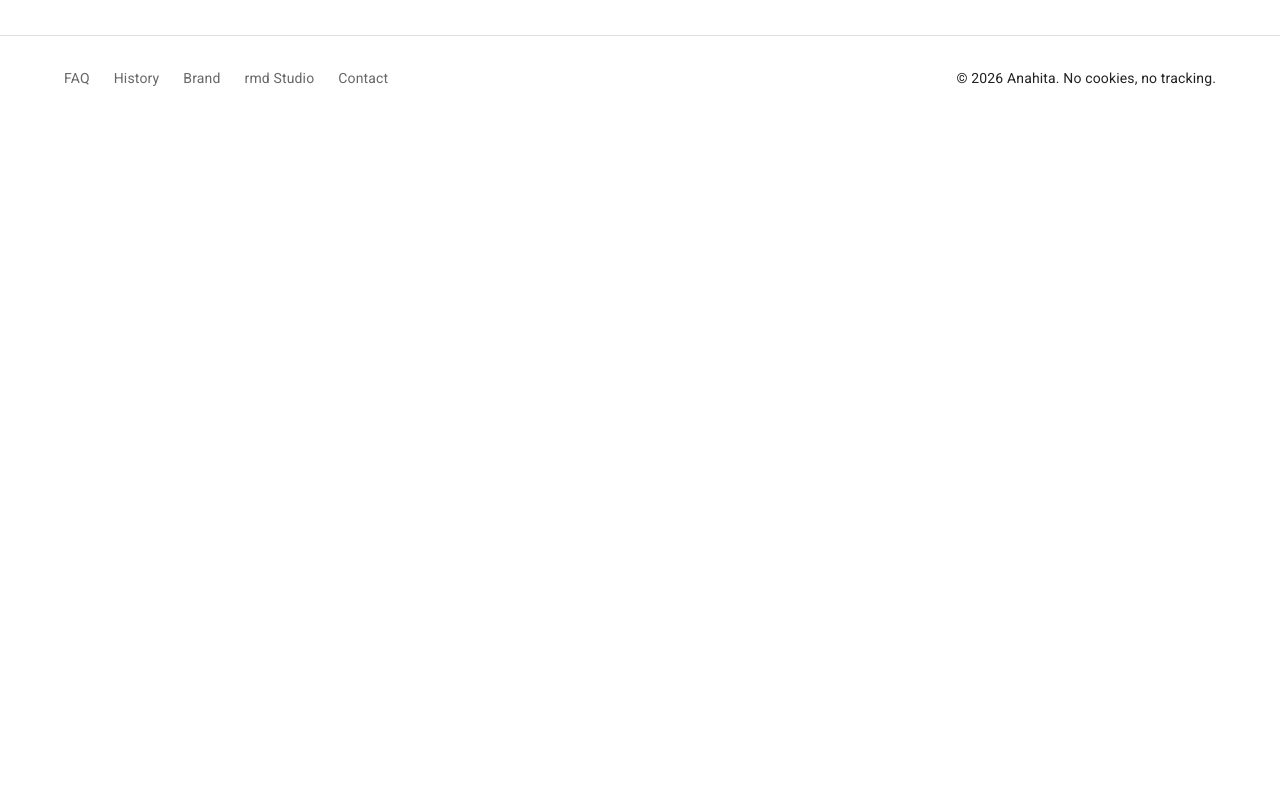
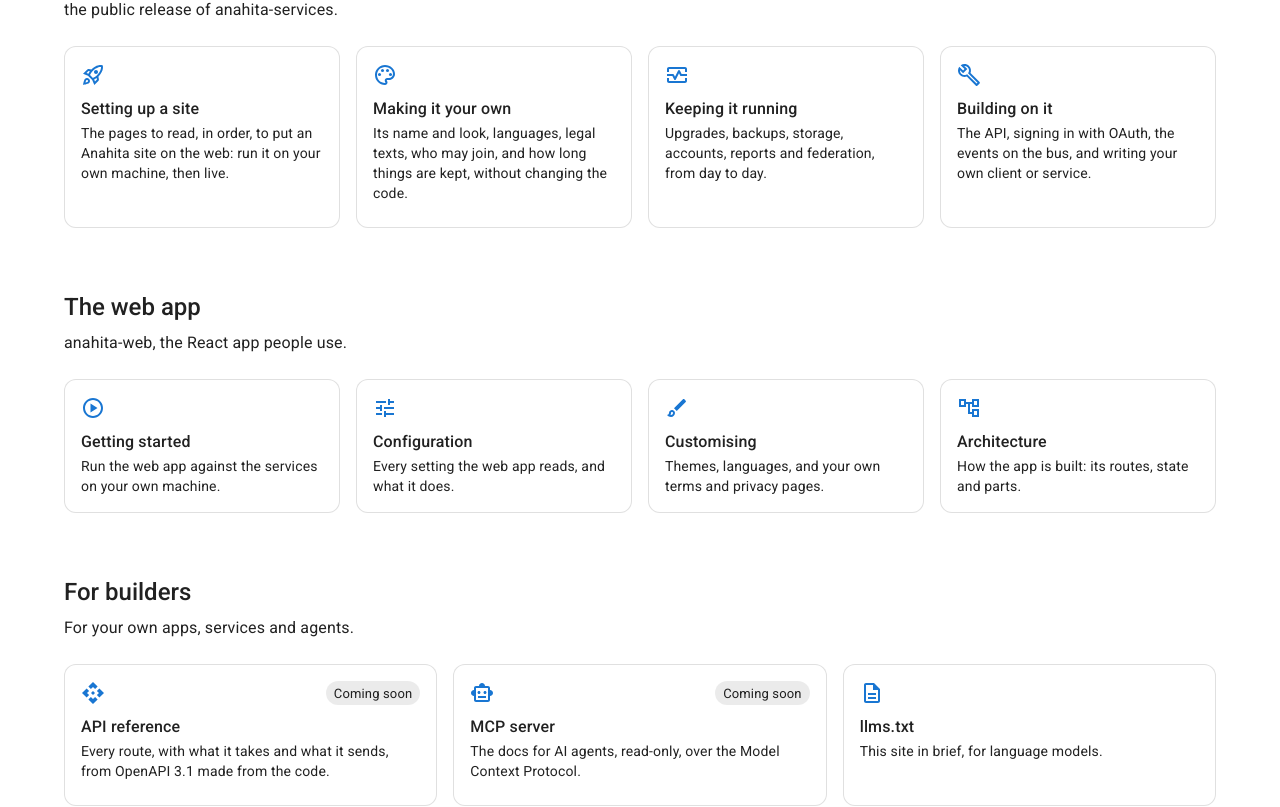
Before and after one commit to anahitasocial/anahita.io, a Next.js app: page /docs in a window 1280 px wide. Before the commit this address had no page. Shown: the part 419-1226 px from the top of the page. Before the commit the page ends 800 px from the top, so only its background shows below. Built offline with nearby package versions, Linux system fonts and the light colour scheme; what @mui/material-nextjs would draw is missing.

Commit message:
website - the Docs page and llms.txt (roadmap row 91, part 4)
- added: /docs/, linking each part of the docs where it lives; anahita-services' links open when it is public
- added: llms.txt

```diff
--- /dev/null
+++ b/src/app/docs/page.jsx
@@ -0,0 +1,47 @@
+import Grid from '@mui/material/Grid';
+import Icon from '../../components/Icon';
+import LinkCard from '../../components/LinkCard';
+import PageHeader from '../../components/PageHeader';
+import Section from '../../components/Section';
+import { builders, waysIn, webApp } from '../../data/docs';
+
+export const metadata = {
+  title: 'Docs',
+  description: 'How to set up, run, change and build on Anahita.',
+};
+
+function Cards({ items, md = 3, quiet }) {
+  return (
+    <Grid container spacing={2}>
+      {items.map(({ icon, title, text, href }) => (
+        <Grid key={title} size={{ xs: 12, sm: 6, md }}>
+          <LinkCard icon={<Icon name={icon} />} title={title} text={text} href={href} quiet={quiet} />
+        </Grid>
+      ))}
+    </Grid>
+  );
+}
+
+export default function Docs() {
+  return (
+    <>
+      <PageHeader
+        title="Docs"
+        subtitle="How to set up an Anahita site, keep it running, make it your own, and build on it. The docs live with the code, so they change when it does."
+      />
+      <Section
+        small
+        title="Running a site"
+        subtitle="The services and the API. Four ways in, each a list of pages to read in order. They open with the public release of anahita-services."
+      >
+        <Cards items={waysIn} quiet />
+      </Section>
+      <Section small title="The web app" subtitle="anahita-web, the React app people use.">
+        <Cards items={webApp} />
+      </Section>
+      <Section small title="For builders" subtitle="For your own apps, services and agents.">
+        <Cards items={builders} md={4} />
+      </Section>
+    </>
+  );
+}
--- /dev/null
+++ b/src/components/LinkCard.jsx
@@ -0,0 +1,45 @@
+import Box from '@mui/material/Box';
+import Card from '@mui/material/Card';
+import CardActionArea from '@mui/material/CardActionArea';
+import CardContent from '@mui/material/CardContent';
+import Chip from '@mui/material/Chip';
+import Typography from '@mui/material/Typography';
+import Link from './Link';
+
+// A card that leads somewhere. Without an href it is not a link yet, and
+// says so with a "Coming soon" chip, unless the section around it says so
+// already (`quiet`).
+export default function LinkCard({ icon, title, text, href, quiet }) {
+  const content = (
+    <CardContent>
+      <Box sx={{ display: 'flex', alignItems: 'center', gap: 1, minHeight: 24 }}>
+        {icon}
+        <Box sx={{ flexGrow: 1 }} />
+        {!href && !quiet && <Chip label="Coming soon" size="small" />}
+      </Box>
+      <Typography variant="subtitle1" component="h3" sx={{ mt: 1, fontWeight: 500 }}>
+        {title}
+      </Typography>
+      <Typography variant="body2" color="text.secondary">
+        {text}
+      </Typography>
+    </CardContent>
+  );
+
+  if (!href) {
+    return <Card sx={{ height: '100%' }}>{content}</Card>;
+  }
+
+  const outside = href.startsWith('http');
+  return (
+    <Card sx={{ height: '100%' }}>
+      <CardActionArea
+        component={outside ? 'a' : Link}
+        href={href}
+        sx={{ height: '100%', alignItems: 'flex-start' }}
+      >
+        {content}
+      </CardActionArea>
+    </Card>
+  );
+}
--- /dev/null
+++ b/src/data/docs.js
@@ -0,0 +1,81 @@
+// The Docs page: where each part of the documentation lives. The docs
+// themselves stay in the repositories; this page only points to them.
+import { site } from './site';
+
+const servicesDoc = (page) => site.services && `${site.services}/blob/main/docs/${page}`;
+const webDoc = (page) => `${site.web}/blob/main/docs/${page}`;
+
+export const waysIn = [
+  {
+    icon: 'rocket',
+    title: 'Setting up a site',
+    text: 'The pages to read, in order, to put an Anahita site on the web: run it on your own machine, then live.',
+    href: servicesDoc('setting-up.md'),
+  },
+  {
+    icon: 'palette',
+    title: 'Making it your own',
+    text: 'Its name and look, languages, legal texts, who may join, and how long things are kept, without changing the code.',
+    href: servicesDoc('making-it-your-own.md'),
+  },
+  {
+    icon: 'monitor',
+    title: 'Keeping it running',
+    text: 'Upgrades, backups, storage, accounts, reports and federation, from day to day.',
+    href: servicesDoc('keeping-it-running.md'),
+  },
+  {
+    icon: 'build',
+    title: 'Building on it',
+    text: 'The API, signing in with OAuth, the events on the bus, and writing your own client or service.',
+    href: servicesDoc('building-on-it.md'),
+  },
+];
+
+export const webApp = [
+  {
+    icon: 'play',
+    title: 'Getting started',
+    text: 'Run the web app against the services on your own machine.',
+    href: webDoc('getting-started.md'),
+  },
+  {
+    icon: 'tune',
+    title: 'Configuration',
+    text: 'Every setting the web app reads, and what it does.',
+    href: webDoc('configuration.md'),
+  },
+  {
+    icon: 'brush',
+    title: 'Customising',
+    text: 'Themes, languages, and your own terms and privacy pages.',
+    href: webDoc('customising.md'),
+  },
+  {
+    icon: 'account_tree',
+    title: 'Architecture',
+    text: 'How the app is built: its routes, state and parts.',
+    href: webDoc('architecture.md'),
+  },
+];
+
+export const builders = [
+  {
+    icon: 'api',
+    title: 'API reference',
+    text: 'Every route, with what it takes and what it sends, from OpenAPI 3.1 made from the code.',
+    href: site.services && '/api/',
+  },
+  {
+    icon: 'smart_toy',
+    title: 'MCP server',
+    text: 'The docs for AI agents, read-only, over the Model Context Protocol.',
+    href: null,
+  },
+  {
+    icon: 'description',
+    title: 'llms.txt',
+    text: 'This site in brief, for language models.',
+    href: '/llms.txt',
+  },
+];
```
Also changed, not shown: public/llms.txt (added).
